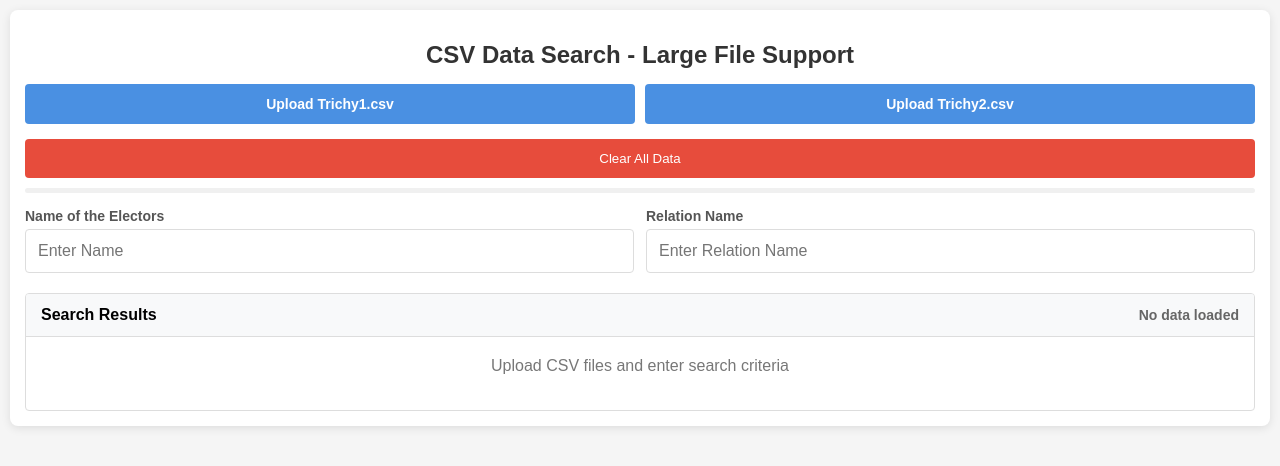
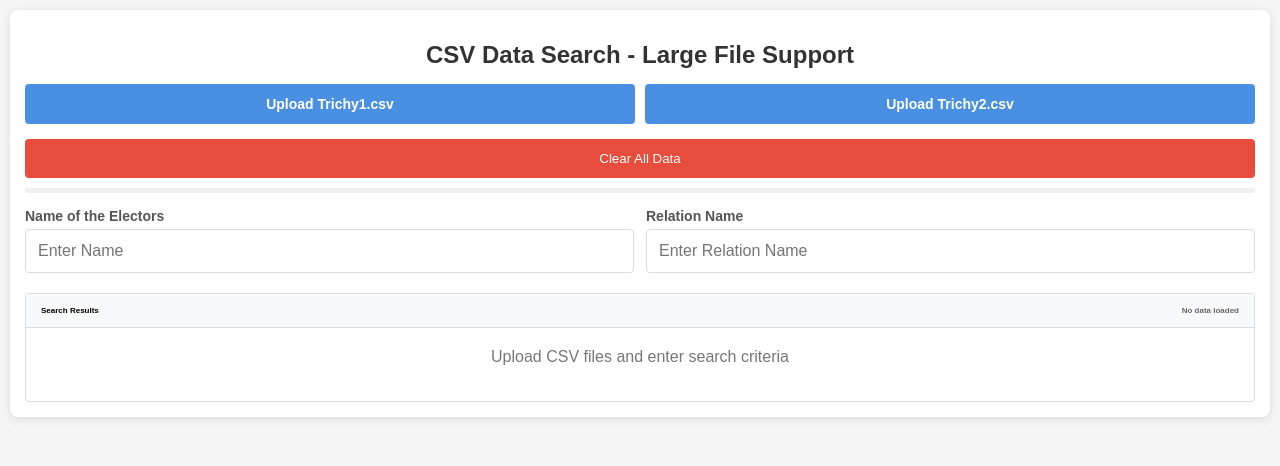
Before and after one commit to Tpj-root/LK_Project_mob_update, a plain HTML site: page index.html in a window 1280 px wide. Drawn offline with Linux system fonts and the light colour scheme.

Commit message:
And Here We Go

```diff
--- a/index.html
+++ b/index.html
@@ -134,6 +134,7 @@
             background-color: #f8f9fa;
             padding: 12px 15px;
             font-weight: bold;
+            font-size: 8px;  /* Add this line */
             border-bottom: 1px solid #ddd;
             display: flex;
             flex-direction: column;
@@ -212,7 +213,7 @@
             color: #666;
         }
         .stats {
-            font-size: 14px;
+            font-size: 8px;
             color: #666;
             text-align: center;
         }
```
